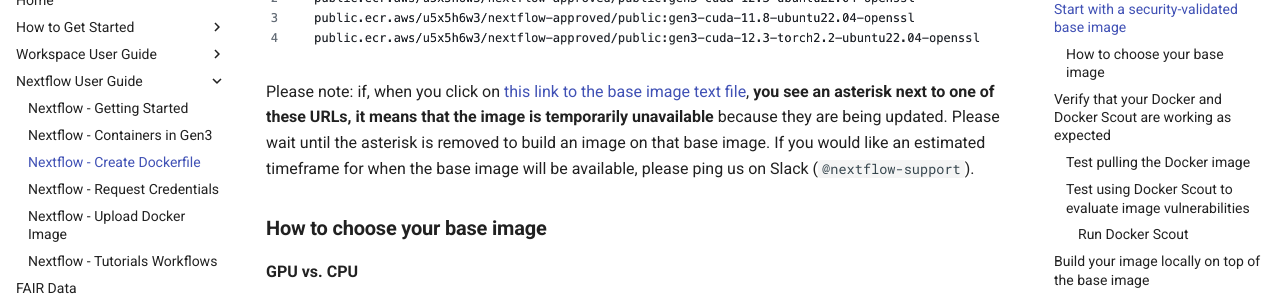
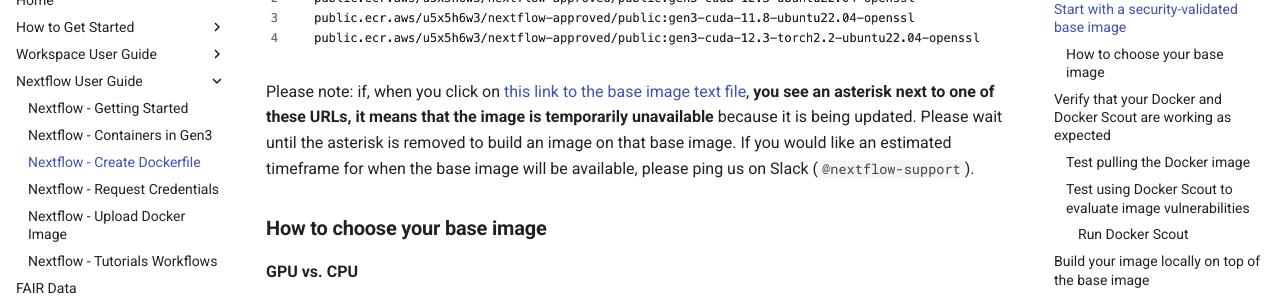
Before and after one commit to uc-cdis/BRH-documentation, an MkDocs documentation site: the page built from docs/nextflow-create-docker.md, in a window 1280 px wide and 900 px high, scrolled down 850 px. Shown: the part 153-452 px from the top of the window. Built offline with MkDocs 1.6.1 and Material for MkDocs 9.7.7, drawn with Linux system fonts in a browser that asks for light colours; comment, search, counter and statistics services are not loaded.

Commit message:
Update nextflow-create-docker.md
fix typo

```diff
--- a/docs/nextflow-create-docker.md
+++ b/docs/nextflow-create-docker.md
@@ -23,7 +23,7 @@
 
 ![Screenshot of URLs for secure base images](img/base-image-URLs.png)
 
-Please note: if, when you click on [this link to the base image text file](https://github.com/uc-cdis/containers/blob/master/nextflow-base-images/allowed_base_images.txt), **you see an asterisk next to one of these URLs, it means that the image is temporarily unavailable** because they are being updated. Please wait until the asterisk is removed to build an image on that base image. If you would like an estimated timeframe for when the base image will be available, please ping us on Slack (`@nextflow-support`).
+Please note: if, when you click on [this link to the base image text file](https://github.com/uc-cdis/containers/blob/master/nextflow-base-images/allowed_base_images.txt), **you see an asterisk next to one of these URLs, it means that the image is temporarily unavailable** because it is being updated. Please wait until the asterisk is removed to build an image on that base image. If you would like an estimated timeframe for when the base image will be available, please ping us on Slack (`@nextflow-support`).
 
 ### **How to choose your base image**
 
```
